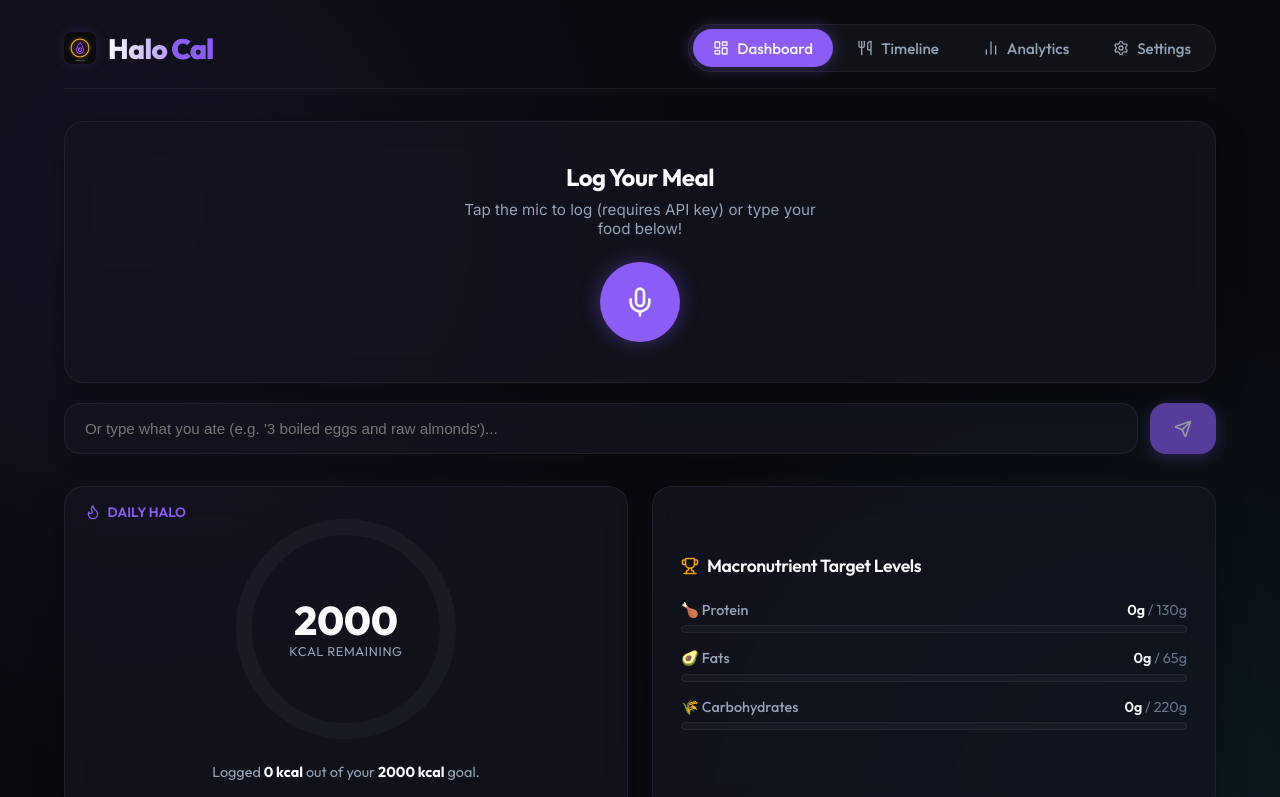
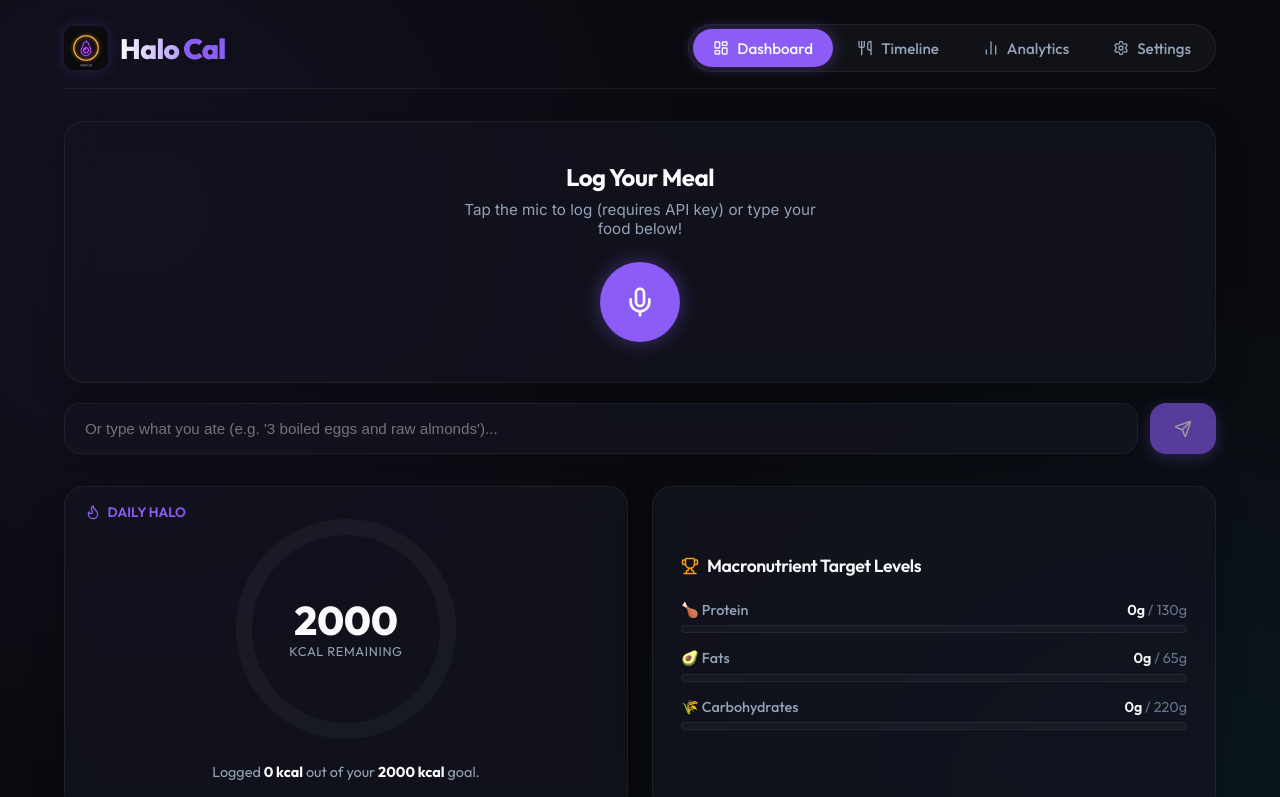
Before and after one commit to bhaskaraanjana/HelloCal, a React (Vite) app: page / in a window 1280 px wide. Shown: the top 797 px of the page. Built offline with nearby package versions, Linux system fonts and the light colour scheme.

Commit message:
style: scale header brand logo size to 44px

```diff
--- a/src/App.tsx
+++ b/src/App.tsx
@@ -208,10 +208,10 @@ export const App: React.FC = () => {
             src="/favicon.png"
             alt="HaloCal Logo"
             style={{
-              width: '32px',
-              height: '32px',
-              borderRadius: '8px',
-              boxShadow: '0 0 12px rgba(139, 92, 246, 0.2)'
+              width: '44px',
+              height: '44px',
+              borderRadius: '10px',
+              boxShadow: '0 0 14px rgba(139, 92, 246, 0.22)'
             }}
           />
           <h1 className="logo-text">Halo<span>Cal</span></h1>
```
